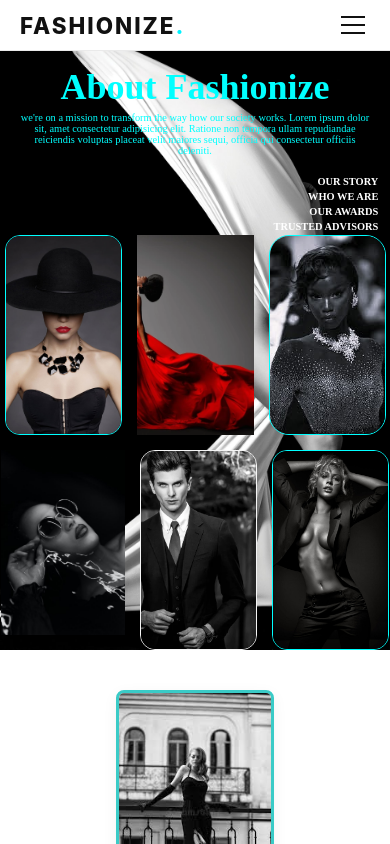
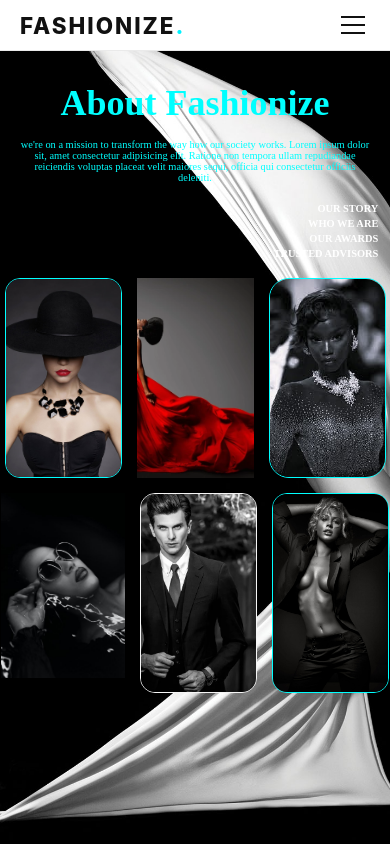
Before and after one commit to Lady-Nancy/Fashionize-Blog, a React (Vite) app: page / in a window 390 px wide. Shown: the top 844 px of the page. Built offline with nearby package versions, Linux system fonts and the light colour scheme.

Commit message:
fix: scroll

```diff
--- a/src/Components/home.jsx
+++ b/src/Components/home.jsx
@@ -3,7 +3,7 @@ import "../Pages/home.css"
 import { useScrollReveal } from '../hooks/useScrollReveal';
 
 const Home = () => {
-useScrollReveal('.about > *, .imageSection, .container');
+useScrollReveal('.about > *, .imageSection, .them, .me, .us');
   return (
      <div className="wrapper">
       <div className="all">
--- a/src/Pages/home.css
+++ b/src/Pages/home.css
@@ -287,10 +287,18 @@ body {
 
 @media screen and (max-width: 480px) {
 
+    .all {
+        height: 100vh;
+    }
+
   .about h1 {
     font-size: 36px;
     margin-left: 0;
-    padding-top: 12%;
+    padding-top: 16%;
+    padding-bottom: 3%;
+  }
+  .about2 {
+    margin-bottom: 5%;
   }
 
   .about p, h6 {
```
